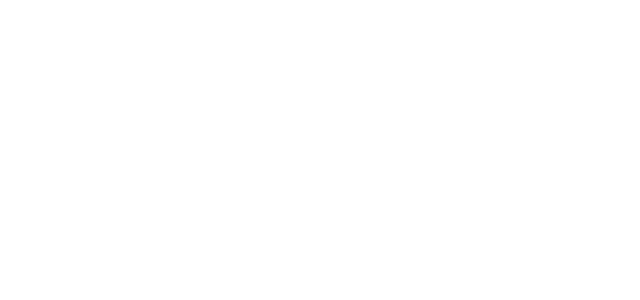
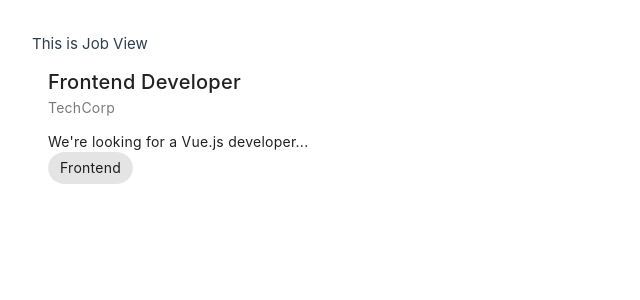
Before and after one commit to naycont/ultimate-job-finder, a Vue app: page /jobs/1 in a window 1280 px wide. Before the commit this address had no page. Shown: the top 300 px of the page, without its empty margins (0-640 px from the left). Built offline with nearby package versions, Linux system fonts and the light colour scheme.

Commit message:
creating job details view/component

```diff
--- /dev/null
+++ b/src/components/jobs/JobDetails.vue
@@ -0,0 +1,26 @@
+<script lang="ts" setup>
+import type Job from '@/interfaces/Job'
+import type { PropType } from 'vue'
+
+defineProps({
+  job: {
+    type: Object as PropType<Job>,
+    required: true
+  }
+})
+</script>
+<template>
+  <div>
+    <v-card flat :title="job.title" :subtitle="job.company">
+      <v-card-text>
+        <div>
+          {{ job.description }}
+        </div>
+
+        <v-chip color="accent">
+          {{ job.category }}
+        </v-chip>
+      </v-card-text>
+    </v-card>
+  </div>
+</template>
--- a/src/components/jobs/JobList.vue
+++ b/src/components/jobs/JobList.vue
@@ -1,6 +1,9 @@
 <script lang="ts" setup>
 import type Job from '@/interfaces/Job'
 import type { PropType } from 'vue'
+import { useRouter } from 'vue-router'
+
+const router = useRouter()
 
 defineProps({
   items: {
@@ -8,6 +11,10 @@
     default: () => []
   }
 })
+
+const goToDetails = (jobId: number) => {
+  router.push({ name: 'job', params: { id: jobId } })
+}
 </script>
 <template>
   <div>
@@ -36,7 +43,7 @@
           </td>
           <td>{{ job.createdAt }}</td>
           <td>
-            <v-btn flat size="small" color="primary"> Details </v-btn>
+            <v-btn flat size="small" color="primary" @click="goToDetails(job.id)"> Details </v-btn>
           </td>
         </tr>
       </tbody>
--- a/src/router/index.ts
+++ b/src/router/index.ts
@@ -1,5 +1,6 @@
 import { createRouter, createWebHistory } from 'vue-router'
-import JobsView from '@/views/JobsView.vue'
+import Jobs from '@/views/Jobs.vue'
+import Job from '@/views/Job.vue'
 
 const router = createRouter({
   history: createWebHistory(import.meta.env.BASE_URL),
@@ -12,7 +13,12 @@
     {
       path: '/jobs',
       name: 'jobs',
-      component: JobsView
+      component: Jobs
+    },
+    {
+      path: '/jobs/:id',
+      name: 'job',
+      component: Job
     }
   ]
 })
--- a/src/services/jobService.ts
+++ b/src/services/jobService.ts
@@ -5,5 +5,12 @@
     return {
       data: jobList
     }
+  },
+
+  get: (jobId: number) => {
+    const job = jobList.find(({ id }) => id === jobId)
+    return {
+      data: job
+    }
   }
 }
--- a/src/services/mockData/jobsList.json
+++ b/src/services/mockData/jobsList.json
@@ -20,7 +20,7 @@
     "createdAt": "02-20-2025"
   },
   {
-    "id": 2,
+    "id": 3,
     "title": "UI/Graphic Designer",
     "categoryId": 1,
     "category": "UX/UI",
--- /dev/null
+++ b/src/views/Job.vue
@@ -0,0 +1,28 @@
+<script lang="ts" setup>
+import { ref } from 'vue'
+import { useRoute } from 'vue-router'
+import { jobService } from '@/services/jobService'
+import JobDetails from '@/components/jobs/JobDetails.vue'
+import type Job from '@/interfaces/Job'
+
+const route = useRoute()
+const jobId = route.params?.id ? Number(route.params.id) : 0
+
+const job = ref<Job>()
+
+const getJobDetails = (jobId: number) => {
+  const response = jobService.get(jobId)
+  return response.data
+}
+
+if (jobId) {
+  job.value = getJobDetails(jobId)
+}
+</script>
+
+<template>
+  <div>
+    This is Job View
+    <JobDetails :job="job" />
+  </div>
+</template>
```
Also changed, not shown: src/views/Jobs.vue (renamed from src/views/JobsView.vue).
